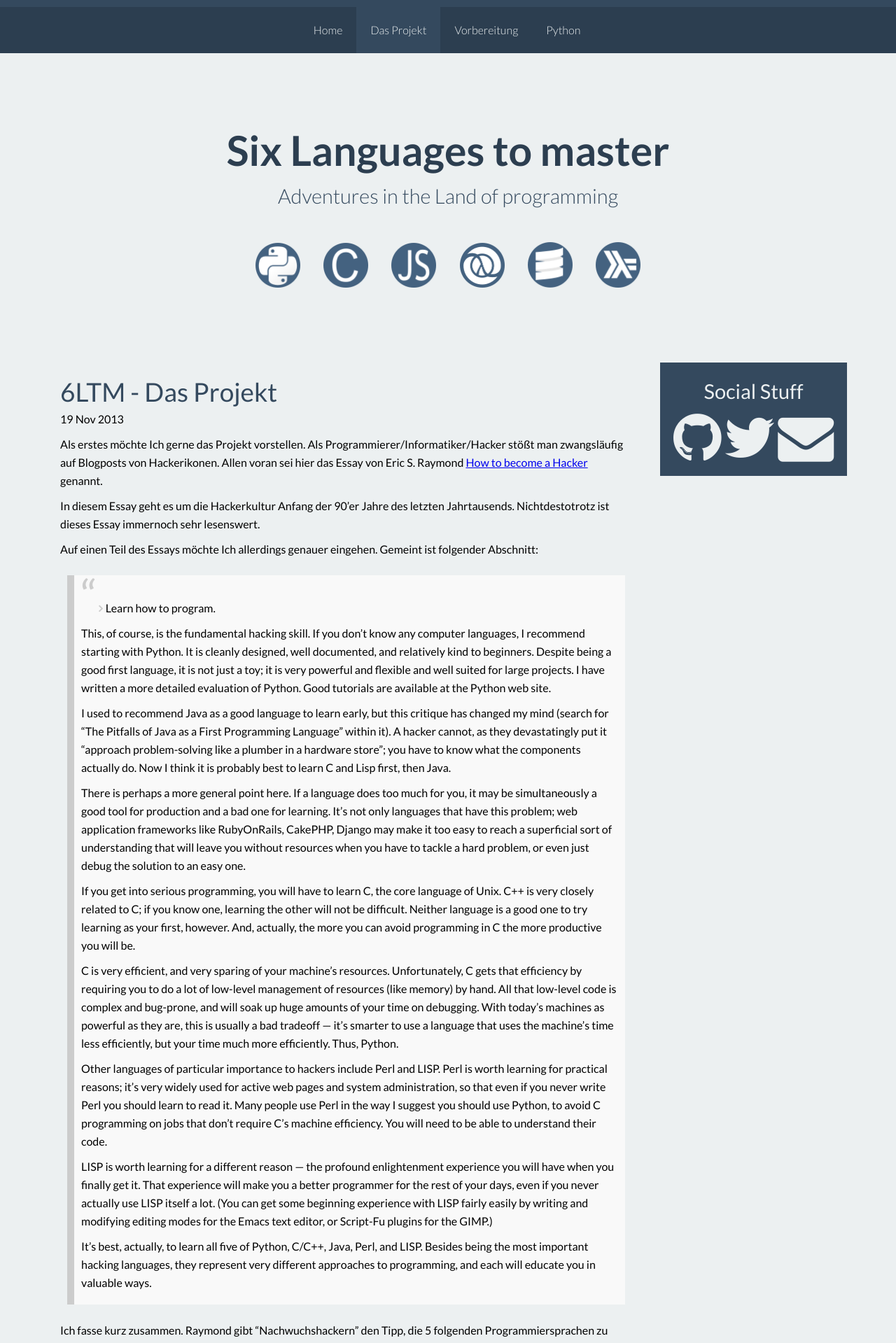
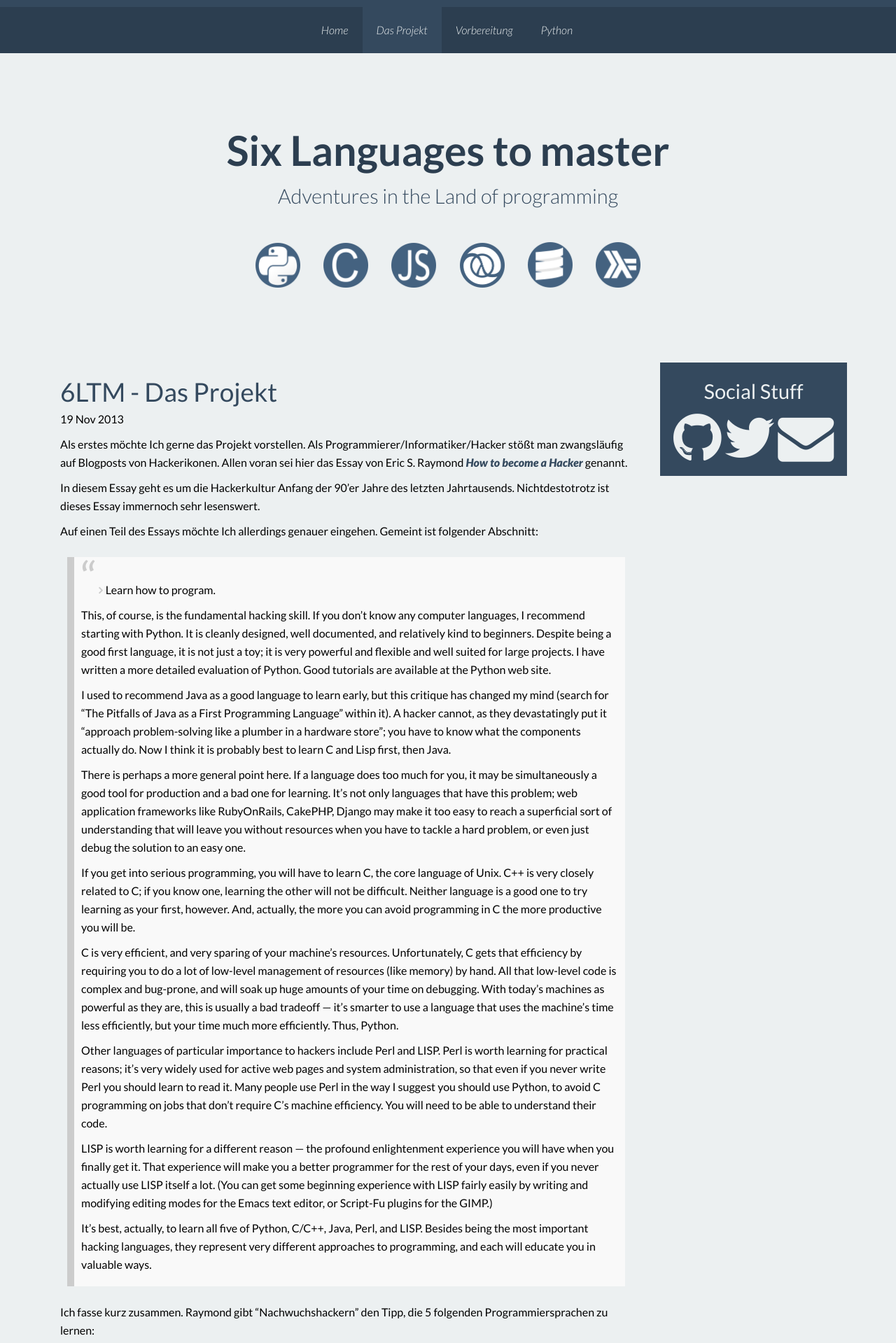
Before and after one commit to 6LTM/6ltm.github.io, a Jekyll site: the page built from _posts/2013-11-19-6ltm-das-projekt.md, in a window 1280 px wide. Shown: the top 1919 px of the page at 70% size. Built offline with Jekyll 4.4.1, drawn with Linux system fonts in a browser that asks for light colours; nearby versions of some CDN libraries; Markdown is read by kramdown in place of the engine named in the settings; comment, search, counter and statistics services are not loaded.

Commit message:
changed color of anchor tags

```diff
--- a/css/screen.css
+++ b/css/screen.css
@@ -125,8 +125,15 @@ body {
   border-top: 10px solid #34495e;
   font-family: "Lato", sans-serif;
 }
+/* line 18, ../_sass/screen.scss */
+body a {
+  text-decoration: none;
+  color: #34495e;
+  font-weight: 900;
+  font-style: italic;
+}
 
-/* line 19, ../_sass/screen.scss */
+/* line 26, ../_sass/screen.scss */
 #navigation, footer {
   width: 100%;
   float: right;
@@ -135,19 +142,19 @@ body {
   clear: none;
 }
 
-/* line 23, ../_sass/screen.scss */
+/* line 30, ../_sass/screen.scss */
 #wrapper {
   overflow: hidden;
 }
 @media (min-width: 992px) {
-  /* line 23, ../_sass/screen.scss */
+  /* line 30, ../_sass/screen.scss */
   #wrapper {
     width: 960px;
     margin: 0 auto;
   }
 }
 @media (min-width: 1200px) {
-  /* line 23, ../_sass/screen.scss */
+  /* line 30, ../_sass/screen.scss */
   #wrapper {
     width: 1140px;
     margin: 0 auto;
@@ -155,7 +162,7 @@ body {
 }
 
 @media (min-width: 992px) {
-  /* line 35, ../_sass/screen.scss */
+  /* line 42, ../_sass/screen.scss */
   #content {
     width: 74.46809%;
     float: left;
@@ -165,7 +172,7 @@ body {
   }
 }
 
-/* line 41, ../_sass/screen.scss */
+/* line 48, ../_sass/screen.scss */
 hr {
   height: 1px;
   background-color: #2c3e50;
```
Also changed, not shown: _sass/screen.scss (+7 -0 lines).
